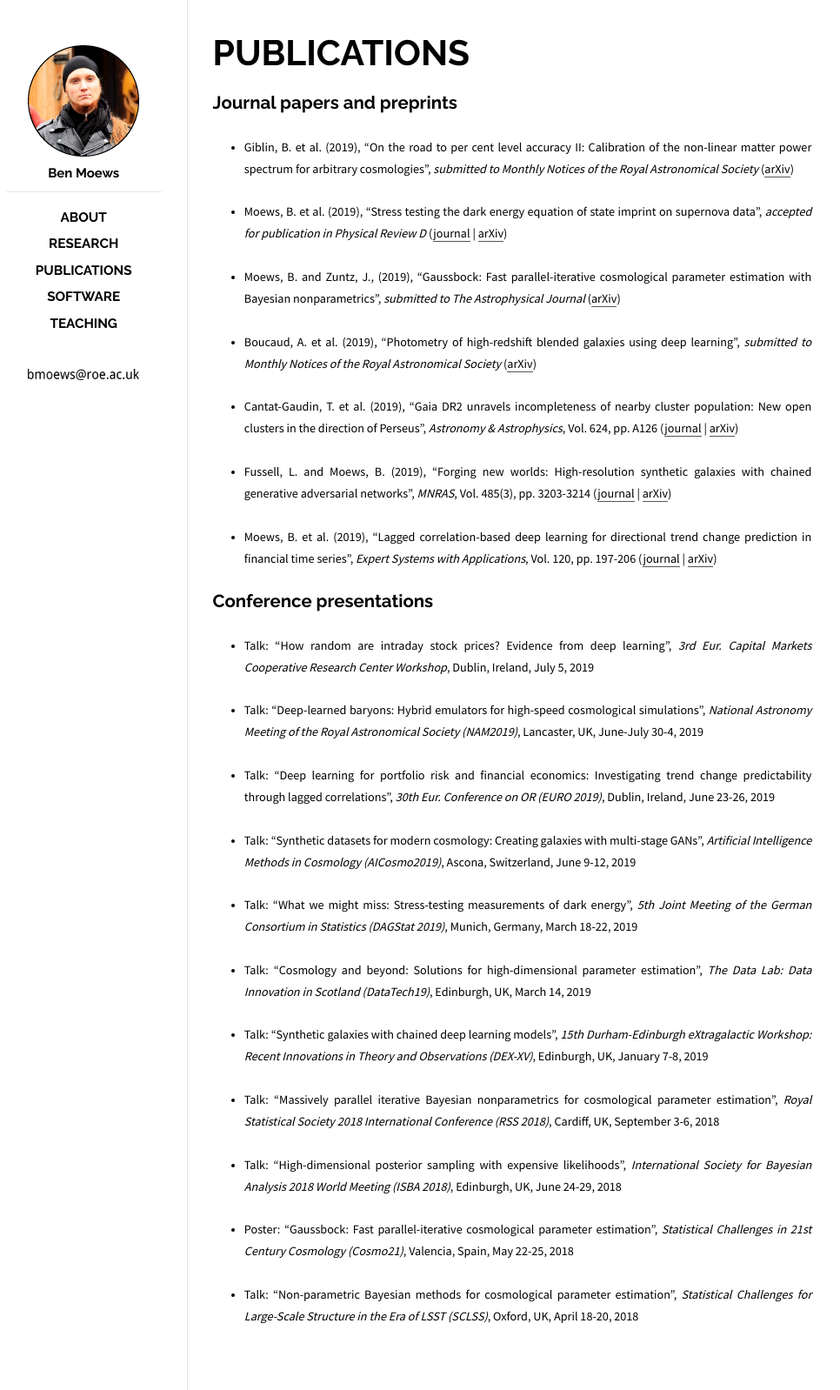
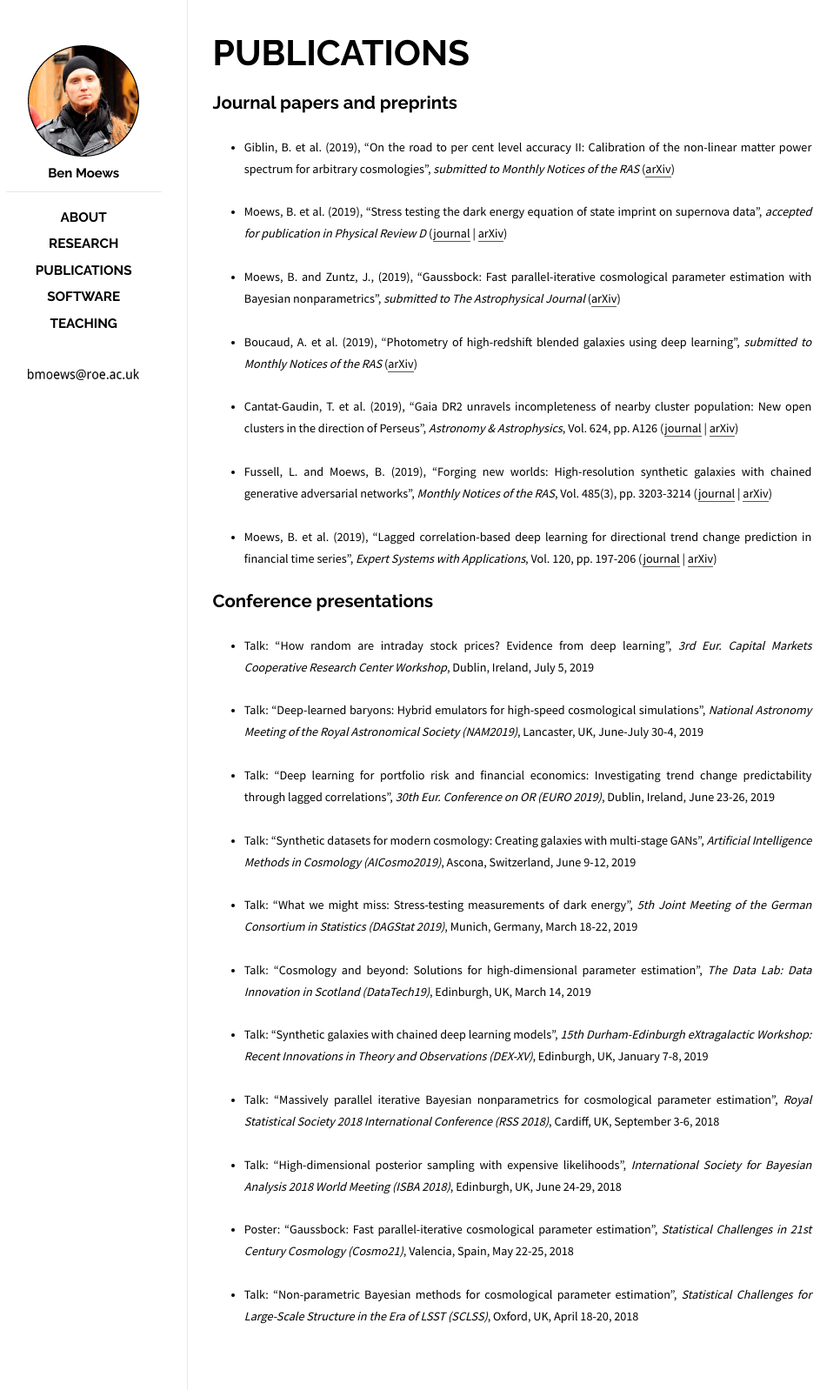
Before and after one commit to moews/moews.github.io, a Jekyll site: the page built from _posts/2017-03-25-publications.md, in a window 1280 px wide. Shown: the whole page at 87% size, without its empty margins (143-1109 px from the left). Built offline with Jekyll 4.4.1, drawn with Linux system fonts in a browser that asks for light colours.

Commit message:
Update 2017-03-25-publications.md

```diff
--- a/_posts/2017-03-25-publications.md
+++ b/_posts/2017-03-25-publications.md
@@ -12,17 +12,17 @@ categories: posts
 
 <!--* <small>Moews, B. and Ibikunle, G., (2019), "Predictive intraday correlations in stable and volatile market environments: Evidence from deep learning", _submitted to Quantitative Finance_</small>-->
 
-* <small>Giblin, B. et al. (2019), "On the road to per cent level accuracy II: Calibration of the non-linear matter power spectrum for arbitrary cosmologies", _submitted to Monthly Notices of the Royal Astronomical Society_ ([arXiv](https://arxiv.org/abs/1906.02742))</small>
+* <small>Giblin, B. et al. (2019), "On the road to per cent level accuracy II: Calibration of the non-linear matter power spectrum for arbitrary cosmologies", _submitted to Monthly Notices of the RAS_ ([arXiv](https://arxiv.org/abs/1906.02742))</small>
 
 * <small>Moews, B. et al. (2019), "Stress testing the dark energy equation of state imprint on supernova data", _accepted for publication in Physical Review D_ ([journal](https://journals.aps.org/prd/accepted/b8075Q4aMf71df2c020239c6be1ec7172bc1046c1) | [arXiv](https://arxiv.org/abs/1812.09786))</small>
 
 * <small>Moews, B. and Zuntz, J., (2019), "Gaussbock: Fast parallel-iterative cosmological parameter estimation with Bayesian nonparametrics", _submitted to The Astrophysical Journal_ ([arXiv](https://arxiv.org/abs/1905.09800))</small>
 
-* <small>Boucaud, A. et al. (2019), "Photometry of high-redshift blended galaxies using deep learning", _submitted to Monthly Notices of the Royal Astronomical Society_ ([arXiv](https://arxiv.org/abs/1905.01324))</small>
+* <small>Boucaud, A. et al. (2019), "Photometry of high-redshift blended galaxies using deep learning", _submitted to Monthly Notices of the RAS_ ([arXiv](https://arxiv.org/abs/1905.01324))</small>
 
 * <small>Cantat-Gaudin, T. et al. (2019), "Gaia DR2 unravels incompleteness of nearby cluster population: New open clusters in the direction of Perseus", _Astronomy & Astrophysics_, Vol. 624, pp. A126 ([journal](https://doi.org/10.1051/0004-6361/201834453) | [arXiv](https://arxiv.org/abs/1810.05494))</small>
 
-* <small>Fussell, L. and Moews, B. (2019), "Forging new worlds: High-resolution synthetic galaxies with chained generative adversarial networks", _MNRAS_, Vol. 485(3), pp. 3203-3214 ([journal](https://doi.org/10.1093/mnras/stz602) | [arXiv](https://arxiv.org/abs/1811.03081))</small>
+* <small>Fussell, L. and Moews, B. (2019), "Forging new worlds: High-resolution synthetic galaxies with chained generative adversarial networks", _Monthly Notices of the RAS_, Vol. 485(3), pp. 3203-3214 ([journal](https://doi.org/10.1093/mnras/stz602) | [arXiv](https://arxiv.org/abs/1811.03081))</small>
 
 * <small>Moews, B. et al. (2019), "Lagged correlation-based deep learning for directional trend change prediction in financial time series", _Expert Systems with Applications_, Vol. 120, pp. 197-206 ([journal](https://doi.org/10.1016/j.eswa.2018.11.027) | [arXiv](https://arxiv.org/abs/1811.11287))</small>
 
```
